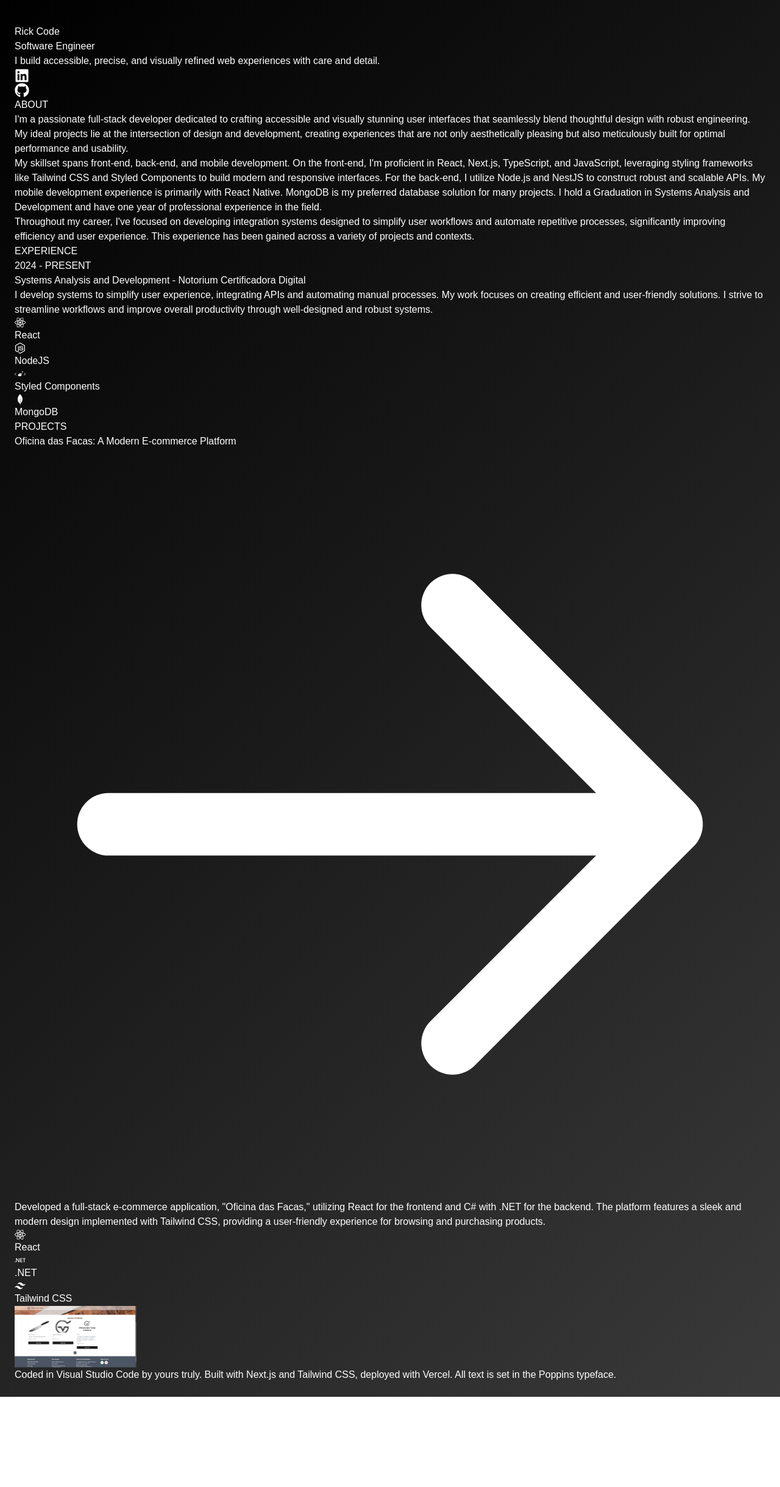
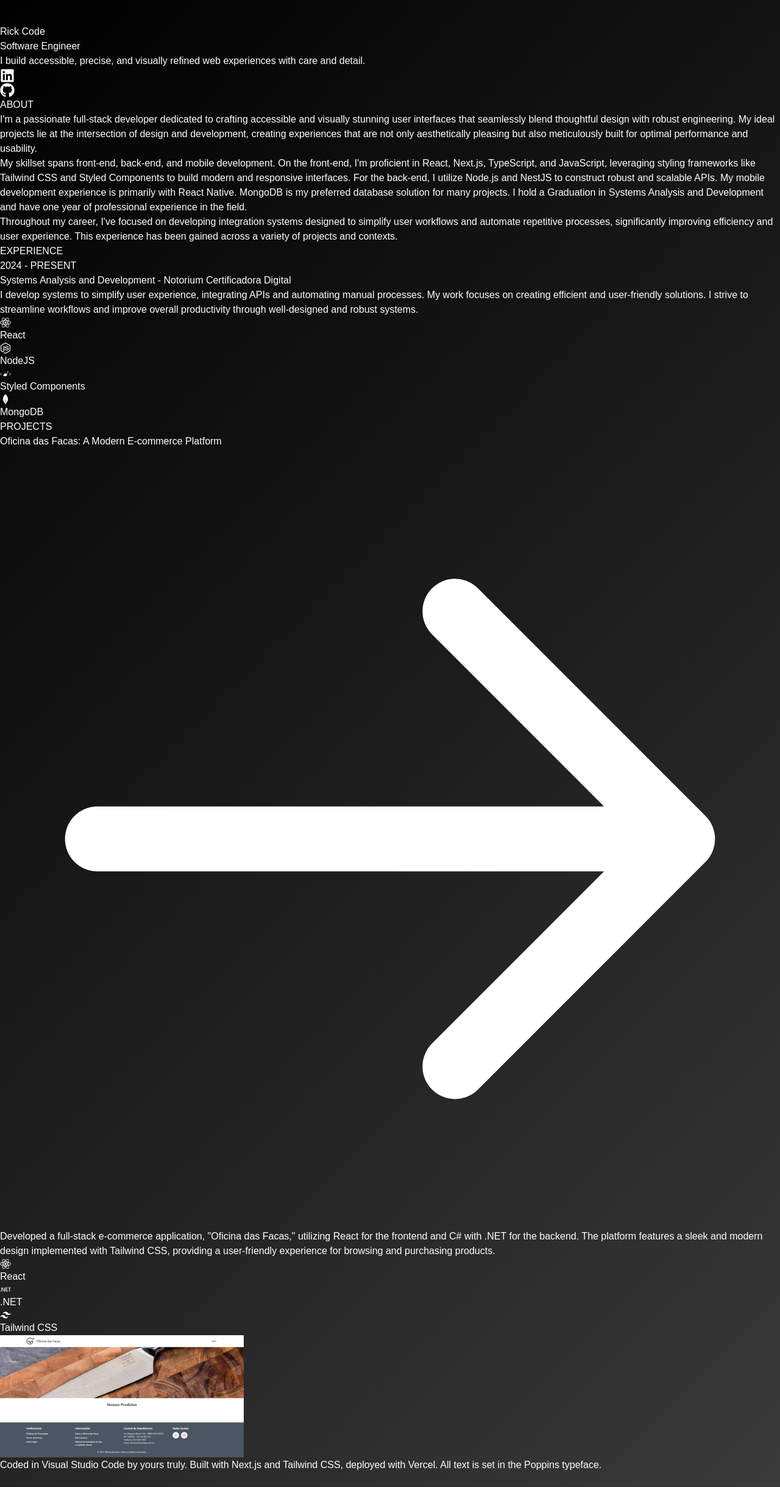
Before and after one commit to ricardofpe/portfolio-rick-coder, a Next.js app in the folder frontend_portfolio/: page / in a window 1280 px wide. Shown: the whole page at 61% size. Before the commit the page ends 2291 px from the top, so only its background shows below. Built offline with nearby package versions, Linux system fonts and the light colour scheme.

Commit message:
Add responsiveness pages

```diff
--- a/frontend_portfolio/src/app/globals.css
+++ b/frontend_portfolio/src/app/globals.css
@@ -27,6 +27,7 @@ body {
   animation: gradientAnimation 8s ease infinite;
   font-family: "Poppins", sans-serif;
   color: #fff;
+  background-color: rgba(0, 0, 0, 0.4);
 }
 
 @keyframes gradientAnimation {
@@ -42,9 +43,9 @@ body {
 }
 
 .container-wide {
-  @apply px-6 py-6 mt-4;
+  @apply py-6 mt-4;
 }
 
 .container {
-  @apply mx-auto max-w-7xl;
+  @apply mx-auto;
 }
--- a/frontend_portfolio/src/app/page.tsx
+++ b/frontend_portfolio/src/app/page.tsx
@@ -7,11 +7,19 @@ import { Project } from "@/components/Project";
 export default function Home() {
   return (
     <div className="container container-wide">
-      <Header />
-      <About />
-      <Experience />
-      <Project />
-      <Footer />
+      <div className="lg:flex lg:mt-10">
+        <div className="lg:w-1/2 lg:pr-8">
+          {" "}
+          <Header />
+        </div>
+        <div className="lg:w-1/2">
+          {" "}
+          <About />
+          <Experience />
+          <Project />
+          <Footer />
+        </div>
+      </div>
     </div>
   );
 }
--- a/frontend_portfolio/src/components/About.tsx
+++ b/frontend_portfolio/src/components/About.tsx
@@ -1,9 +1,9 @@
 export default function About() {
   return (
-    <section className="flex flex-col mt-28 gap-6">
-      <h6 className="font-semibold text-sm">ABOUT</h6>
+    <section className="flex flex-col mt-28 gap-6 px-4 lg:mt-0">
+      <h6 className="font-semibold text-sm md:text-base lg:text-lg">ABOUT</h6>
 
-      <p className="text-gray-300">
+      <p className="text-gray-300 text-sm md:text-base lg:text-lg leading-relaxed">
         I'm a passionate full-stack developer dedicated to crafting accessible
         and visually stunning user interfaces that seamlessly blend thoughtful
         design with robust engineering. My ideal projects lie at the
@@ -12,7 +12,7 @@ export default function About() {
         performance and usability.
       </p>
 
-      <p className="text-gray-300">
+      <p className="text-gray-300 text-sm md:text-base lg:text-lg leading-relaxed">
         My skillset spans front-end, back-end, and mobile development. On the
         front-end, I'm proficient in React, Next.js, TypeScript, and JavaScript,
         leveraging styling frameworks like Tailwind CSS and Styled Components to
@@ -24,7 +24,7 @@ export default function About() {
         experience in the field.
       </p>
 
-      <p className="text-gray-300">
+      <p className="text-gray-300 text-sm md:text-base lg:text-lg leading-relaxed">
         Throughout my career, I've focused on developing integration systems
         designed to simplify user workflows and automate repetitive processes,
         significantly improving efficiency and user experience. This experience
--- a/frontend_portfolio/src/components/Experience.tsx
+++ b/frontend_portfolio/src/components/Experience.tsx
@@ -25,29 +25,31 @@ export const Experience: React.FC = () => {
   ];
 
   return (
-    <section className="flex flex-col mt-20 gap-3">
-      <h6 className="font-semibold text-sm uppercase mb-6 text-gray-400">
+    <section className="flex flex-col mt-20 gap-6 px-4">
+      <h6 className="font-semibold text-sm uppercase mb-6 text-gray-400 md:text-base lg:text-lg">
         EXPERIENCE
       </h6>
 
-      <span className="text-sm text-gray-500">2024 - PRESENT</span>
+      <span className="text-sm text-gray-500 md:text-base lg:text-lg">
+        2024 - PRESENT
+      </span>
 
-      <h6 className="font-medium text-gray-100">
+      <h6 className="font-medium text-gray-100 md:text-lg lg:text-xl">
         Systems Analysis and Development - Notorium Certificadora Digital
       </h6>
 
-      <p className="text-gray-300">
+      <p className="text-gray-300 text-sm md:text-base lg:text-lg leading-relaxed">
         I develop systems to simplify user experience, integrating APIs and
         automating manual processes. My work focuses on creating efficient and
         user-friendly solutions. I strive to streamline workflows and improve
         overall productivity through well-designed and robust systems.
       </p>
 
-      <div className="flex mt-1 flex-wrap gap-2 text-sm">
+      <div className="flex mt-1 flex-wrap gap-2 text-sm md:gap-3 lg:gap-4">
         {technologies.map((tech) => (
           <span
             key={tech}
-            className="flex items-center border border-gray-700 border-opacity-20 bg-gradient-to-r from-gray-800 to-gray-600 text-gray-100 px-3 py-1 rounded-full inline-block"
+            className="flex items-center border border-gray-700 border-opacity-20 bg-gradient-to-r from-gray-800 to-gray-600 text-gray-100 px-3 py-1 rounded-full inline-block md:px-4 md:py-1.5 lg:px-5 lg:py-2"
           >
             {technologyIcons[tech]}
             <span>{tech}</span>
--- a/frontend_portfolio/src/components/Footer.tsx
+++ b/frontend_portfolio/src/components/Footer.tsx
@@ -1,11 +1,11 @@
 export default function Footer() {
   return (
-    <footer className="mt-20 mb-10">
-      <p className="text-gray-400">
+    <footer className="mt-20 mb-10 px-4 flex justify-center lg:mt-24">
+      <p className="text-gray-400 text-sm md:text-base lg:text-lg leading-relaxed text-center md:text-left">
         Coded in{" "}
         <a
           href="https://code.visualstudio.com/"
-          className=" text-white hover:text-sky-300"
+          className="text-white hover:text-sky-300"
           target="_blank"
           rel="noopener noreferrer"
         >
@@ -14,7 +14,7 @@ export default function Footer() {
         by yours truly. Built with{" "}
         <a
           href="https://nextjs.org/"
-          className=" text-white hover:text-sky-300"
+          className="text-white hover:text-sky-300"
           target="_blank"
           rel="noopener noreferrer"
         >
@@ -23,7 +23,7 @@ export default function Footer() {
         and{" "}
         <a
           href="https://tailwindcss.com/"
-          className=" text-white hover:text-sky-300"
+          className="text-white hover:text-sky-300"
           target="_blank"
           rel="noopener noreferrer"
         >
@@ -32,7 +32,7 @@ export default function Footer() {
         , deployed with{" "}
         <a
           href="https://vercel.com/"
-          className=" text-white hover:text-sky-300"
+          className="text-white hover:text-sky-300"
           target="_blank"
           rel="noopener noreferrer"
         >
--- a/frontend_portfolio/src/components/Header.tsx
+++ b/frontend_portfolio/src/components/Header.tsx
@@ -2,38 +2,37 @@ import { FaLinkedin, FaGithub } from "react-icons/fa";
 
 export default function Header() {
   return (
-    <header>
-      <div className="gap-5 flex flex-col">
-        <div>
-          <h2 className="text-3xl font-bold">Rick Code</h2>
-        </div>
-        <div>
-          <h6 className="text-lg font-semibold">Software Engineer</h6>
-        </div>
-        <div>
-          <p className="text-gray-300">
-            I build accessible, precise, and visually refined web experiences
-            with care and detail.
+    <header className="p-4 flex flex-col lg:fixed lg:items-center lg:justify-between lg:h-screen lg:pt-0 lg:pb-44">
+      <div className="lg:w-full lg:basis-1/2">
+        <h2 className="text-3xl font-bold md:text-4xl lg:text-5xl">
+          Rick Code
+        </h2>
+        <h6 className="mt-2 text-lg font-semibold md:text-xl lg:text-2xl">
+          Software Engineer
+        </h6>
+        <p className="mt-2 max-w-96 text-gray-300 md:text-lg lg:text-xl">
+          I build accessible, precise, and visually refined web experiences with
+          care and detail.
         </p>
       </div>
-        <div className="flex gap-4 mt-4">
+
+      <div className="mt-4 lg:mt-0 gap-3 flex lg:flex-row w-[100%] lg:items-center lg:gap-6">
         <a
           href="https://linkedin.com/in/ricardofpe"
           target="_blank"
           rel="noopener noreferrer"
-            className="text-gray-300 hover:text-white"
+          className="text-gray-300 hover:text-white transition-colors"
         >
-            <FaLinkedin size={24} />
+          <FaLinkedin size={24} className="lg:w-8 lg:h-8" />
         </a>
         <a
           href="https://github.com/ricardofpe"
           target="_blank"
           rel="noopener noreferrer"
-            className="text-gray-300 hover:text-white"
+          className="text-gray-300 hover:text-white transition-colors"
         >
-            <FaGithub size={24} />
+          <FaGithub size={24} className="lg:w-8 lg:h-8" />
         </a>
-        </div>
       </div>
     </header>
   );
--- a/frontend_portfolio/src/components/Project.tsx
+++ b/frontend_portfolio/src/components/Project.tsx
@@ -1,5 +1,5 @@
 import Image from "next/image";
-import oficinaDasFacas from "../../public/oficina_das_facas_site.png";
+import oficinaDasFacas from "../../public/oficina_facas_site.png";
 import { SiReact, SiDotnet, SiTailwindcss } from "react-icons/si";
 
 export const Project: React.FC = () => {
@@ -13,16 +13,15 @@ export const Project: React.FC = () => {
   ];
 
   return (
-    <section className="flex flex-col mt-20 gap-3">
-      <h6 className="font-semibold text-sm uppercase mb-6 text-gray-400">
+    <section className="flex flex-col mt-20 gap-6 px-4">
+      <h6 className="font-semibold text-sm uppercase mb-6 text-gray-400 md:text-base lg:text-lg">
         PROJECTS
       </h6>
-
       <a
         href="https://oficinadasfacas.com.br/index"
         target="_blank"
         rel="noopener noreferrer"
-        className="flex items-center font-medium text-gray-100 hover:text-sky-300 transition-colors duration-200"
+        className="flex items-center font-medium text-gray-100 hover:text-sky-300 transition-colors duration-200 md:text-lg lg:text-xl"
       >
         Oficina das Facas: A Modern E-commerce Platform{" "}
         <svg
@@ -41,7 +40,7 @@ export const Project: React.FC = () => {
         </svg>
       </a>
 
-      <p className="text-gray-300">
+      <p className="text-gray-300 text-sm md:text-base lg:text-lg leading-relaxed">
         Developed a full-stack e-commerce application, "Oficina das Facas,"
         utilizing React for the frontend and C# with .NET for the backend. The
         platform features a sleek and modern design implemented with Tailwind
@@ -49,11 +48,11 @@ export const Project: React.FC = () => {
         products.
       </p>
 
-      <div className="flex mt-1 mb-1 flex-wrap gap-2 text-sm">
+      <div className="flex mt-1 mb-1 flex-wrap gap-2 text-sm md:gap-3 lg:gap-4">
         {technologies.map((tech) => (
           <span
             key={tech.name}
-            className="flex items-center border border-gray-700 border-opacity-20 bg-gradient-to-r from-gray-800 to-gray-600 text-gray-100 px-3 py-1 rounded-full inline-block"
+            className="flex items-center border border-gray-700 border-opacity-20 bg-gradient-to-r from-gray-800 to-gray-600 text-gray-100 px-3 py-1 rounded-full inline-block md:px-4 md:py-1.5 lg:px-5 lg:py-2"
           >
             {tech.icon}
             <span>{tech.name}</span>
@@ -61,12 +60,13 @@ export const Project: React.FC = () => {
         ))}
       </div>
 
-      <div className="w-full">
+      <div className="w-full flex justify-center">
         <Image
           src={oficinaDasFacas}
           alt="Oficina das Facas Screenshot"
-          width={200}
-          className="shadow-md"
+          width={400}
+          height={200}
+          className="shadow-md md:w-[600px] lg:w-[800px] md:h-auto"
         />
       </div>
     </section>
```
Also changed, not shown: frontend_portfolio/public/oficina_das_facas_site.png (deleted), frontend_portfolio/public/oficina_facas_site.png (added). Lines whose indentation alone changed are shown as unchanged.
